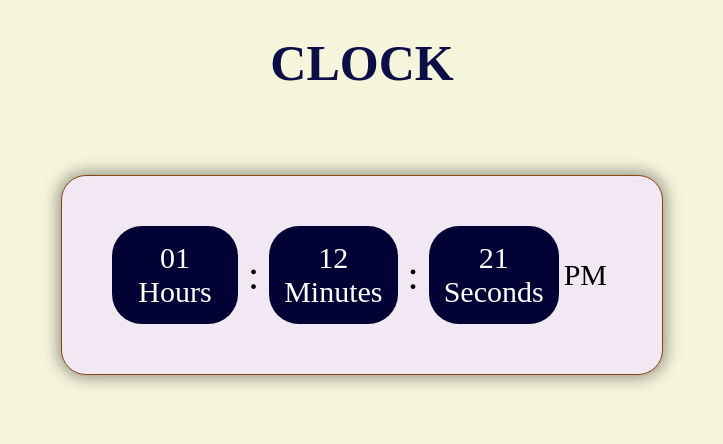
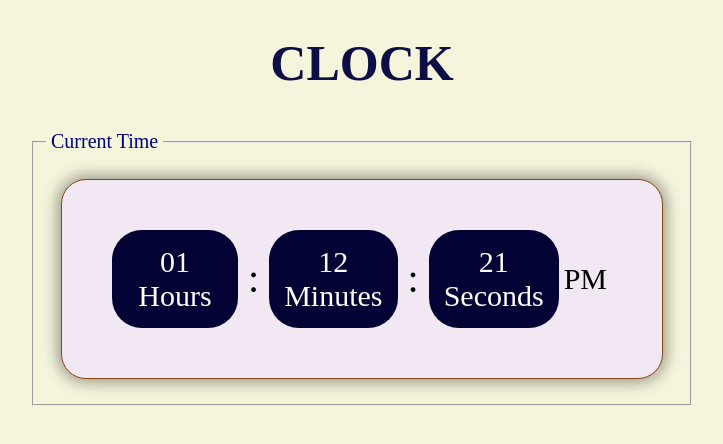
Before and after one commit to devisha-68/Digital_clock, a plain HTML site: page index.html in a window 1280 px wide. Shown: the whole page, without its empty margins (278-1001 px from the left). Drawn offline with Linux system fonts and the light colour scheme.

Commit message:
Add one styling (fieldset)

```diff
--- a/index.html
+++ b/index.html
@@ -9,9 +9,15 @@
 </head>
 
 <body>
-    <header><h1>CLOCK</h1></header>
+    <header>
+        <h1>CLOCK</h1>
+    </header>
     <section>
         <div>
+
+            <fieldset>
+                <legend>Current Time</legend>
+
                 <div class="container">
                     <div class="hour">
                         <span id="hour_digit">08</span>
@@ -29,6 +35,7 @@
                     </div>
                     <span id="time">PM</span>
                 </div>
+            </fieldset>
         </div>
     </section>
     <script src="script.js"></script>
--- a/style.css
+++ b/style.css
@@ -12,10 +12,17 @@ header{
     color: rgb(14, 14, 71);
     font-size: 25px;
 }
+
+legend{
+    color: navy;
+    font-size: 20px;
+    text-align: left;
+    padding: 5px;
+}
 .container{
     font-size: 30px;
     width:500px;
-    margin-top: 50px;
+    margin: 15px;
     display: flex;
     justify-content: space-between;
     align-items: center;
```
Lines whose indentation alone changed are shown as unchanged.
